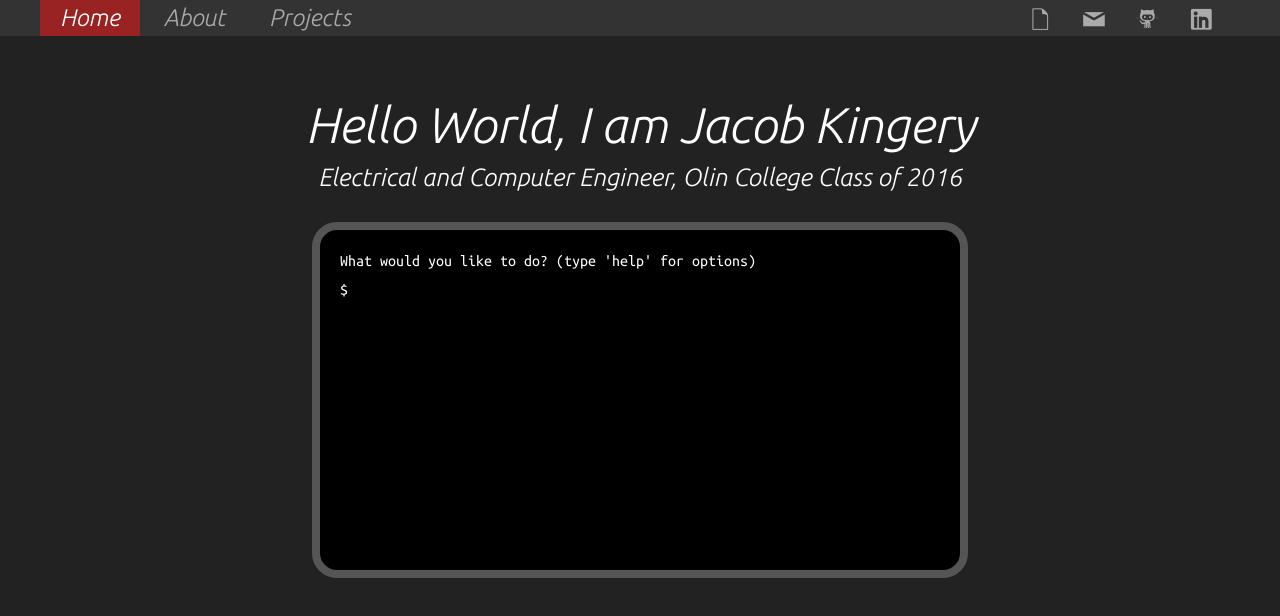
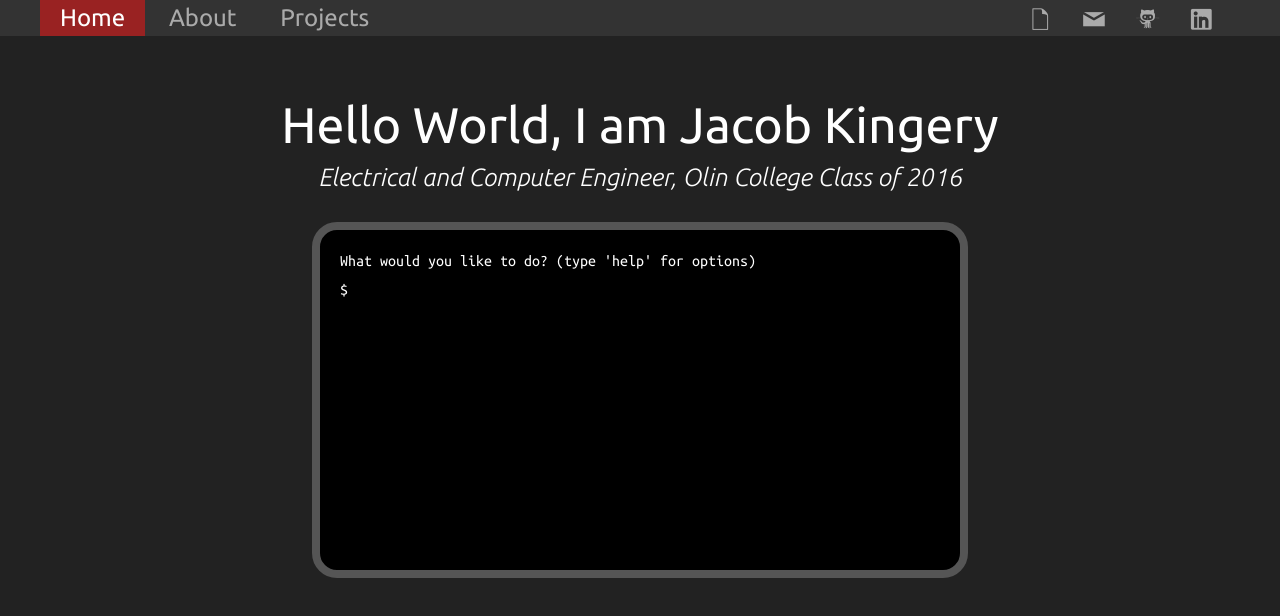
Before and after one commit to jacobkingery/jacobkingery.github.io, a plain HTML site: page index.html in a window 1280 px wide. Drawn offline with Linux system fonts and the light colour scheme.

Commit message:
fixed missing font in firefox

```diff
--- a/index.html
+++ b/index.html
@@ -2,7 +2,7 @@
 <html>
 	<head>
 		<title>Jacob Kingery</title>
-		<link rel="stylesheet" type="text/css" href="http://fonts.googleapis.com/css?family=Ubuntu+Mono|Ubuntu:300i">
+		<link rel="stylesheet" type="text/css" href="http://fonts.googleapis.com/css?family=Ubuntu+Mono|Ubuntu:400,300i">
 		<link rel="stylesheet" type="text/css" href="stylesheets/style.css">
 		<script type="text/javascript" src="javascripts/jquery.min.js"></script>
 		<script type="text/javascript" src="javascripts/moment.min.js"></script>
```
Also changed, not shown: about.html (+1 -1 lines), projects.html (+1 -1 lines).
